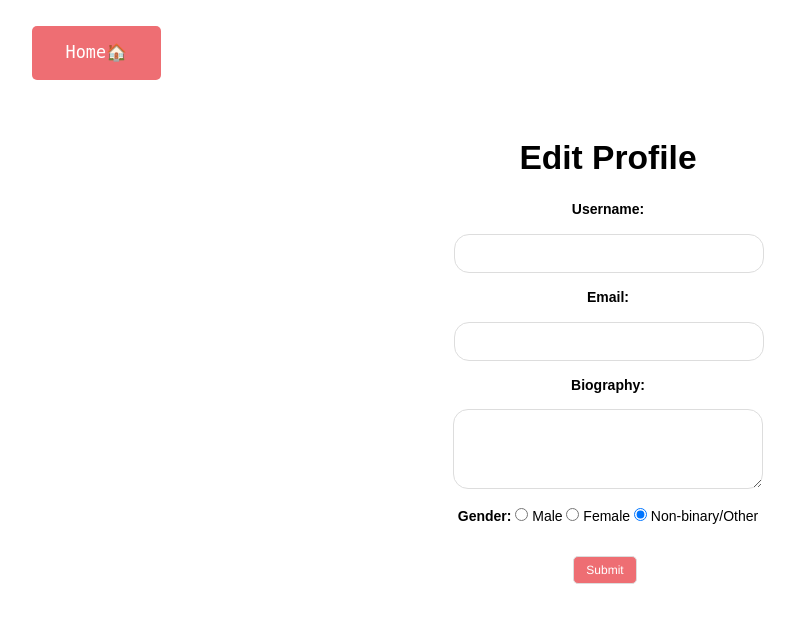
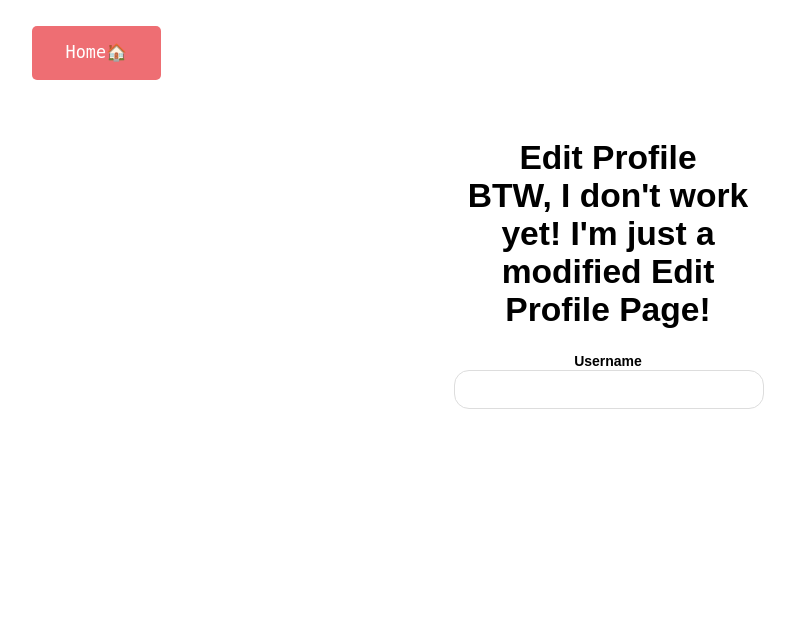
Before and after one commit to kxwen/QuizMatch, a PHP site: page /edit_profile.php in a window 1280 px wide. Shown: the top 623 px of the page, without its empty margins (32-827 px from the left). Run offline with PHP 8.4, Linux system fonts and the light colour scheme; the visitor is signed in with stand-in values (Sample User, id 1); data that the repository does not hold is empty.

```diff
--- a/PHP/edit_profile.php
+++ b/PHP/edit_profile.php
@@ -1,49 +1,45 @@
 <?php
-/* edit_profile.php
- * Allows user to edit profile details
+/* signup.php
+ * The form for a new user to create a profile on
+ * QuizMatch. Altered to elaborate on verification of
+ * username, password, and email. Removed fields for
+ * First/Last Name; will perhaps move to profile settings.
+ *
+ * Redirects to: Login.html/php
+ *
+ * Assumes that DB Table contains fields for Username, Email, and Password.
+ *
+ * References to the Database have been commented out, and replaced with writing to
+ * a testing .txt file as a temporary Database.
+ */
+
+require_once "config.php";
+
+/* userprofilecard.php
  * altered Richard's login verification to verify that user has signed in.
  * If they are not signed in, they are redirected to the login page.
  * This prevents the user from using the back button of their browser
  * to return here after they had already signed out.
  */
-
 session_start();
 if(!isset($_SESSION["loggedin"])||$_SESSION["loggedin"] !== true){
 	header("location: login.php");
 	exit;
 }
 
-require_once "config.php";
-if(!isset($profile)){
-	$sql = "SELECT * FROM users WHERE id =".$_SESSION["id"];
-	$profile_entry = mysqli_query($link, $sql);
-	$profile = mysqli_fetch_assoc($profile_entry);
-}
-
-$new_email = $new_username = $new_desc = "";
-$email_err = $username_err = "";
-$M_checked_new = $F_checked_new = $O_checked_new = ""; // Used for radio inputs for gender
-$new_gender = "";
-
-$current_username = $profile["username"];
-$current_email = $profile["email"];
-$current_desc = $profile["bio"];
-$M_checked_curr = $F_checked_curr = $O_checked_curr = ""; // Used for radio inputs for gender
-if($profile["gender"] == "male"){
-	$M_checked_curr = "checked";
-}else if($profile["gender"] == "female"){
-	$F_checked_curr = "checked";
-}else{ // gender is either selected as "other" or is null
-	$O_checked_curr = "checked";
-}
-
+$email = $username = $password = $Cpassword = "";
+$email_err = $username_err = $password_err = $Cpassword_err = "";
+//$min_pw_len = 5;
 if($_SERVER["REQUEST_METHOD"] == "POST")
 {
-	if(preg_match('/^[A-Za-z0-9]+$/', trim($_POST["username"]))){
-		// Checks to see if username meets length requirements
-		if(strlen(trim($_POST["username"])) >= $min_username_len){
+	// Username Entry and Verification
+	if(empty(trim($_POST["username"])))
+	{
+		//Empty Field Case
+		$username_err = "Please enter a username.";
+	}else{
+		//$username = trim($_POST["username"]);
 		// Perpare to search DB for existing user
-			if(htmlspecialchars(trim($_POST["username"])) != $current_username){
 		$sql = "SELECT id FROM users WHERE username = ?";
 		if($stmt = mysqli_prepare($link, $sql))
 		{
@@ -59,7 +55,7 @@ if($_SERVER["REQUEST_METHOD"] == "POST")
 					$username_err = "This username is already taken.";
 				}else{
 					// Username is available; Profile does not exist
-							$new_username = htmlspecialchars(trim($_POST["username"]));
+					$username = htmlspecialchars(trim($_POST["username"]));
 				}
 			}else{
 				// Unsuccessful Execution
@@ -67,22 +63,19 @@ if($_SERVER["REQUEST_METHOD"] == "POST")
 			}
 		}
 		mysqli_stmt_close($stmt);
-			}else{
-				$new_username = $current_username;
-			}
-		}else{
-			$username_err = "Username must be at least ".$min_username_len." characters long.";
-		}
-	}else{
-		$username_err = "Username can only have letters and numbers.";
 	}
 
+	// Email Entry and Verification
+	if(empty(trim($_POST["email"])))
+	{
+		$email_err = "Please enter an email.";
+	}else{
 		if(!filter_var($_POST["email"], FILTER_VALIDATE_EMAIL))
 		{
 			$email_err = "Please enter a valid email.";
 		}else{
+			//$email = trim($_POST["email"]);
 			// Prepare tp search DB for existing email
-		if(htmlspecialchars(trim($_POST["email"])) != $current_email){
 			$sql = "SELECT id FROM users WHERE email = ?";
 			if($stmt = mysqli_prepare($link, $sql))
 			{
@@ -98,7 +91,7 @@ if($_SERVER["REQUEST_METHOD"] == "POST")
 						$email_err = "This email is already taken.";
 					}else{
 						// Email is available
-						$new_email = htmlspecialchars(trim($_POST["email"]));
+						$email = htmlspecialchars(trim($_POST["email"]));
 					}
 				}else{
 					// Unsuccessful Execution
@@ -106,38 +99,68 @@ if($_SERVER["REQUEST_METHOD"] == "POST")
 				}
 			}
 			mysqli_stmt_close($stmt);
-		}else{
-			$new_email = $current_email;
 		}
 	}
 
-	$new_desc = htmlspecialchars(trim($_POST["desc"]));
+	// Password Entry
+	if(empty(trim($_POST["password"])))
+	{
+		// Empty Field Case
+		$password_err = "Please enter a password.";
+	}elseif(strlen(trim($_POST["password"])) < $min_pw_len){
+		// Password length is too short for security
+		$password_err = "Password must be at least " . $min_pw_len . " characters.";
+	}else{
+		// Password meets requirements
+		$password = htmlspecialchars(trim($_POST["password"]));
+	}
 
-	if($_POST["gender"] == "male"){
-		$M_checked_new = "checked";
-	}else if($_POST["gender"] == "female"){
-		$F_checked_new = "checked";
-	}else if($_POST["gender"] == "other"){
-		$O_checked_new = "checked";
+	// Confirm Password Entry
+	if(empty(trim($_POST["Cpassword"])))
+	{
+		// Empty Field Case
+		$Cpassword_err = "Please confirm password.";
+	}else{
+		// A String has been submitted
+		$Cpassword = htmlspecialchars(trim($_POST["Cpassword"]));
+		if(empty($password_err) && ($password != $Cpassword))
+		{
+			// Confirmation Field does not match Password Field
+			$Cpassword_err = "Password does not match.";
 		}
-	$new_gender = $_POST["gender"];
+	}
 
-	if(empty($username_err) && empty($email_err)){
-		$sql = "UPDATE users SET username=?, email=?, bio=?, gender=? WHERE id=".$_SESSION["id"];
-		if($stmt = mysqli_prepare($link, $sql)){
-			mysqli_stmt_bind_param($stmt, "ssss", $param_username, $param_email, $param_bio, $param_gender);
-			$param_username = $new_username;
-			$param_email = $new_email;
-			$param_bio = $new_desc;
-			$param_gender = $new_gender;
-			if(mysqli_stmt_execute($stmt)){
-				$_SESSION["username"] = $new_username;
-				header("location: userprofilecard.php");
+
+	if(empty($username_err) && empty($email_err) && empty($password_err) && empty($Cpassword_err))
+	{
+		// If there are no errors, registers the new profile into database and redirects USER to Login
+		/*$local_file = "Testing_Form.txt";
+		$handle = fopen($local_file, 'a') or die('cannot open file: ' . $local_file);
+		$data = $username." ".$email." ".$password."\n";
+		fwrite($handle, $data);
+		fclose($handle);*/
+		$sql = "INSERT INTO users (username, email, password) VALUES (?, ?, ?)";
+		if($stmt = mysqli_prepare($link, $sql))
+		{
+			mysqli_stmt_bind_param($stmt, "sss", $param_username, $param_email, $param_password);
+			$param_username = $username;
+			$param_email = $email;
+			$param_password = password_hash($password, PASSWORD_DEFAULT);
+			if(mysqli_stmt_execute($stmt))
+			{
+				// Emailing for Account Verification needs to be implemented.
+				//$to = $email;
+				//$subject = "QuizMatch Account Verification"
+				//$message = "
+				//Hello,
+				//Thank you for signing up with QuizMatch. Your registration is almost complete.
+				//Please click this link to activate your account:"
+				header("location: login.php");
 			}else{
 				echo "An Error has occurred. Please try again later.";
 			}
 		}
-		mysqli_stmt_close($stmt);
+		mysqli_close($stmt);
 	}
 	mysqli_close($link);
 }
@@ -167,38 +190,24 @@ if($_SERVER["REQUEST_METHOD"] == "POST")
 	</head>
 	<body>
 		<div class = "buttonSpaceLeft">
-			<a class="btn large pink rounded" onclick="confirmLeave('Are you sure you want to leave?\nYou will lose all unsaved data.', 'userprofile.php')"><tt>Home&#x1F3E0;</tt></a>
+			<a href="userprofile.php" class="btn large pink rounded"><tt>Home&#x1F3E0;</tt></a>
 		</div>
 		<center>
 			<div class="inputBar">
-				<h2>Edit Profile</h2>
+				<h2>Edit Profile
+				<br>
+				BTW, I don't work yet!
+				I'm just a modified Edit Profile Page!
+				</h2>
 				<form action="<?php echo htmlspecialchars($_SERVER["PHP_SELF"]); ?>" method="post">
 					<div class="form-group <?php echo (!empty($username_err)) ? 'has-error' : ''; ?>">
 					<br>
-						<label>Username:</label>
+						<label>Username</label>
 						<br><span class="help-block"><font color="red"><?php echo $username_err;?></font></span>
-						<br><input type="text" style = "font-family: Helvetica" name="username" class="form-control" value="<?php if(isset($new_username) && !empty($new_username)){echo $new_username;}else{echo $current_username;}?>"><br><br>
-
-						<label>Email:</label>
-						<br><span class="help-block"><font color="red"><?php echo $email_err;?></font></span>
-						<br><input type="text" style = "font-family: Helvetica" name="email" class="form-control" value="<?php if(isset($new_email) && !empty($new_email)){echo $new_email;}else{echo $current_email;}?>"><br><br>
-
-						<label>Biography:</label>
-						<br><br><textarea style = "font-family: Helvetica" name="desc" rows="5" cols="33" maxlength="200" ><?php if(isset($new_desc) && !empty($new_desc)){echo $new_desc;}else{echo $current_desc;}?></textarea><br><br>
-
-						<label>Gender:</label>
-							<input type="radio" name="gender" value="male" <?php if($M_checked_new != "" || $F_checked_new != "" || $O_checked_new != ""){echo $M_checked_new;}else{echo $M_checked_curr;}?>> Male
-							<input type="radio" name="gender" value="female" <?php if($M_checked_new != "" || $F_checked_new != "" || $O_checked_new != ""){echo $F_checked_new;}else{echo $F_checked_curr;}?>> Female
-							<input type="radio" name="gender" value="other" <?php if($M_checked_new != "" || $F_checked_new != "" || $O_checked_new != ""){echo $O_checked_new;}else{echo $O_checked_curr;}?>> Non-binary/Other<br><br>
-
-						<div class="form-group">
-						<br>
-							<input type="submit" class="btn pink rounded" value = "Submit" style = "font-family: Helvetica";>
-						</div>
+						<input type="text" name="username" class="form-control" value="<?php echo $username; ?>">
 					</div>
 				</form>
 			</div>
 		</center>
-	<script src="config.js"></script>
 	</body>
 </html>
```
Lines whose indentation alone changed are shown as unchanged.
